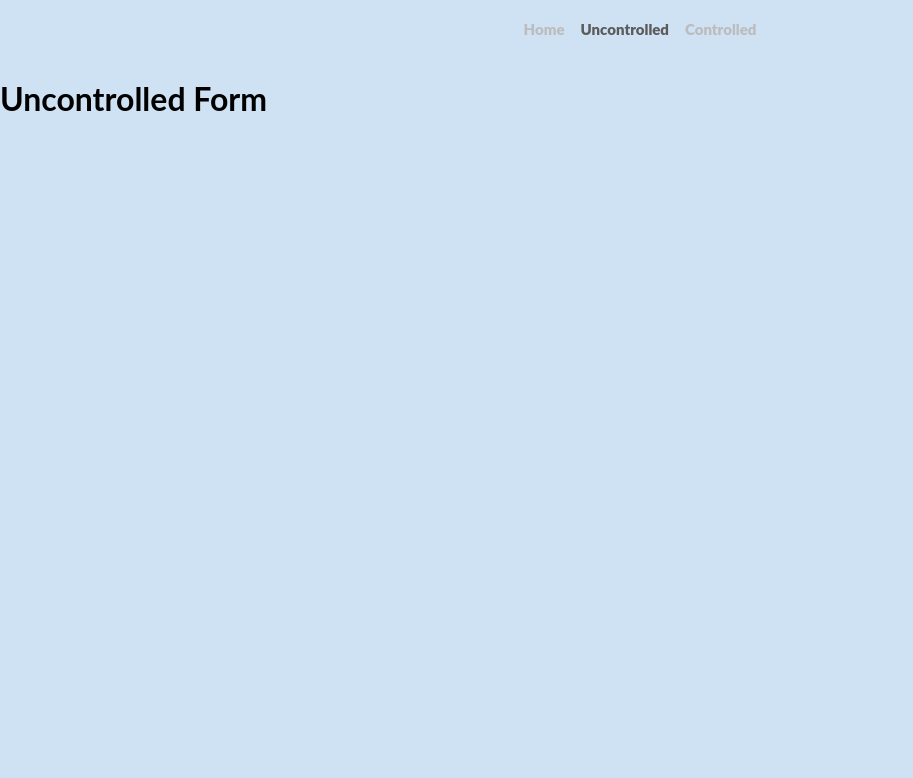
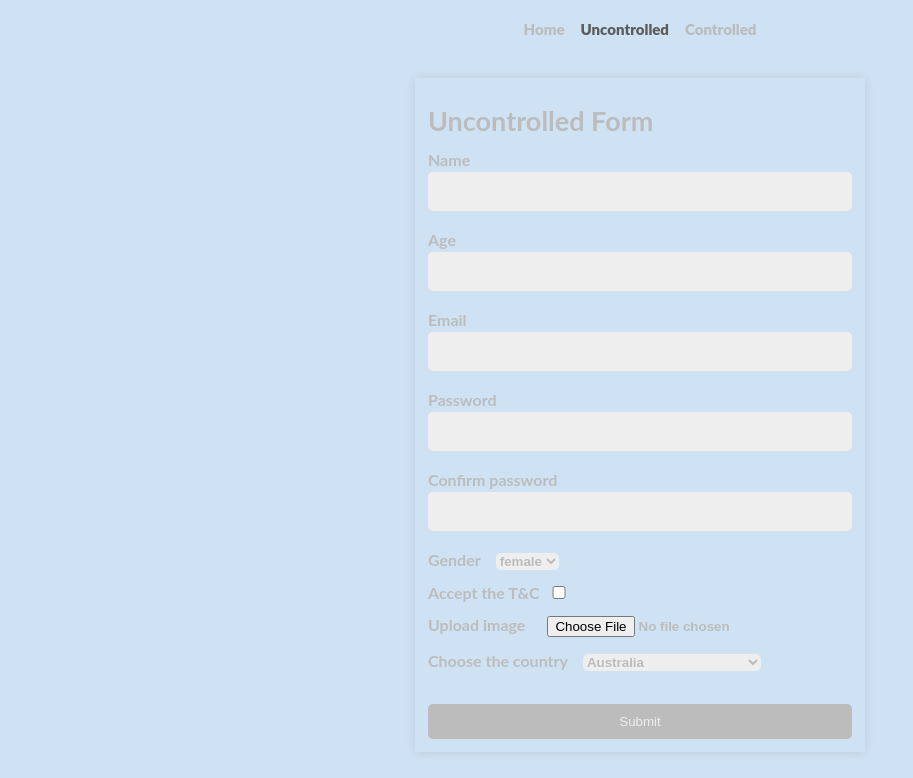
Before and after one commit to w1t1uv/react-components, a React (Vite) app: page /uncontrolled in a window 1280 px wide. Shown: the top 778 px of the page, without its empty margins (0-913 px from the left). Built offline with nearby package versions, Linux system fonts and the light colour scheme.

Commit message:
feat: add an uncontrolled form to the project

```diff
--- a/src/pages/UncontrolledForm.tsx
+++ b/src/pages/UncontrolledForm.tsx
@@ -1,7 +1,135 @@
+import { useDispatch, useSelector } from 'react-redux';
+import { useNavigate } from 'react-router-dom';
+import { convert2base64 } from '../services/convert2base64';
+import { setFormData } from '../store/formsSlice';
+import { userSchema } from '../validations/userValidation';
+import { useRef, useState } from 'react';
+import { IUncontrolledFormErrors } from '../types';
+
 const UncontrolledForm = () => {
+  const dispatch = useDispatch();
+  const countries = useSelector((state) => state.countries.countries);
+  const navigate = useNavigate();
+
+  const nameRef = useRef<HTMLInputElement | null>(null);
+  const ageRef = useRef<HTMLInputElement | null>(null);
+  const emailRef = useRef<HTMLInputElement | null>(null);
+  const passwordRef = useRef<HTMLInputElement | null>(null);
+  const confirmedPasswordRef = useRef<HTMLInputElement | null>(null);
+  const genderRef = useRef<HTMLSelectElement | null>(null);
+  const termsAndConditionsRef = useRef<HTMLInputElement | null>(null);
+  const imageRef = useRef<HTMLInputElement | null>(null);
+  const countriesRef = useRef<HTMLSelectElement | null>(null);
+
+  const [errors, setErrors] = useState<IUncontrolledFormErrors>();
+
+  const handleSubmit = async (event) => {
+    event.preventDefault();
+
+    const data = {
+      name: nameRef.current?.value || '',
+      age: parseInt(ageRef.current?.value || '0', 10),
+      email: emailRef.current?.value || '',
+      password: passwordRef.current?.value || '',
+      confirmedPassword: confirmedPasswordRef.current?.value || '',
+      gender: genderRef.current?.value || '',
+      termsAndConditions: termsAndConditionsRef.current?.checked || false,
+      image: imageRef.current?.files || null,
+      country: countriesRef.current?.value || '',
+    };
+
+    console.log(data);
+
+    try {
+      await userSchema.validate(data, { abortEarly: false });
+
+      if (data.image) {
+        const converted = await convert2base64(data.image[0] as File);
+        data.image = converted;
+      }
+
+      dispatch(setFormData(data));
+      navigate(`/`);
+    } catch (error) {
+      if (error.inner) {
+        const validationErrors: IUncontrolledFormErrors = {};
+        if (Array.isArray(error.inner)) {
+          error.inner.forEach((e: { path: string; message: string }) => {
+            validationErrors[e.path] = e.message;
+          });
+        }
+        setErrors(validationErrors);
+      }
+    }
+  };
+
   return (
-    <div>
-      <h1>Uncontrolled Form</h1>
+    <div className="form-wrapper">
+      <p className="title">Uncontrolled Form</p>
+      <form onSubmit={handleSubmit} className="form">
+        <div className="name">
+          <label htmlFor="name">Name</label>
+          <input name="name" ref={nameRef} />
+          <p>{errors?.name}</p>
+        </div>
+        <div className="age">
+          <label htmlFor="age">Age</label>
+          <input type="number" name="age" ref={ageRef} />
+          <p>{errors?.age}</p>
+        </div>
+        <div className="email">
+          <label htmlFor="email">Email</label>
+          <input type="email" name="email" ref={emailRef} />
+          <p>{errors?.email}</p>
+        </div>
+        <div className="password">
+          <label htmlFor="password">Password</label>
+          <input type="password" name="password" ref={passwordRef} />
+          <p>{errors?.password}</p>
+        </div>
+        <div className="confirmedPassword">
+          <label htmlFor="confirmedPassword">Confirm password</label>
+          <input
+            type="password"
+            name="confirmedPassword"
+            ref={confirmedPasswordRef}
+          />
+          <p>{errors?.confirmedPassword}</p>
+        </div>
+        <div className="gender">
+          <label htmlFor="gender">Gender</label>
+          <select name="gender" ref={genderRef}>
+            <option value="female">female</option>
+            <option value="male">male</option>
+            <option value="other">other</option>
+          </select>
+        </div>
+        <div className="termsAndConditions">
+          <label htmlFor="termsAndConditions">Accept the T&C</label>
+          <input
+            type="checkbox"
+            name="termsAndConditions"
+            ref={termsAndConditionsRef}
+          />
+          <p className="error">{errors?.termsAndConditions}</p>
+        </div>
+        <div className="upload-image">
+          <label htmlFor="image">Upload image</label>
+          <input type="file" name="image" ref={imageRef} />
+          <p className="error">{errors?.image}</p>
+        </div>
+        <div className="countries">
+          <label htmlFor="country">Choose the country</label>
+          <select name="countries">
+            {countries.map((country, index) => (
+              <option key={index} value={country}>
+                {country}
+              </option>
+            ))}
+          </select>
+        </div>
+        <button className="submit">Submit</button>
+      </form>
     </div>
   );
 };
```
